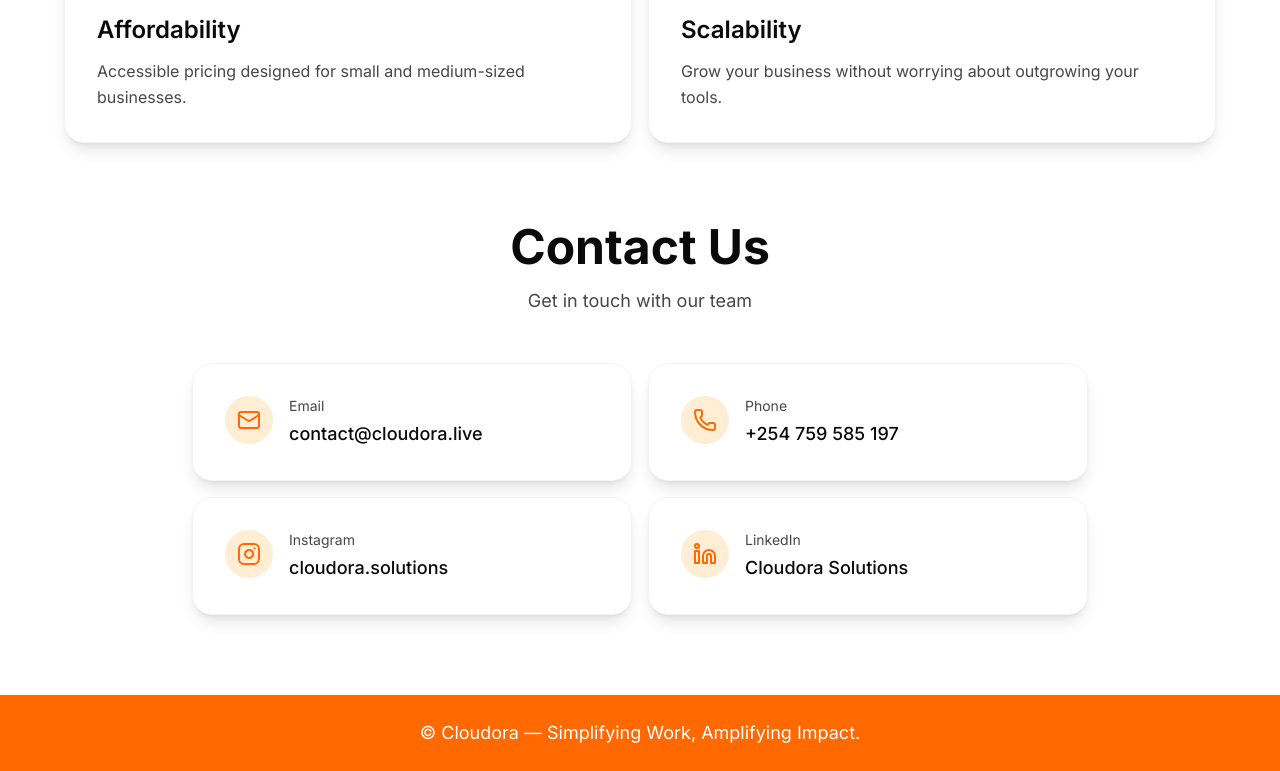
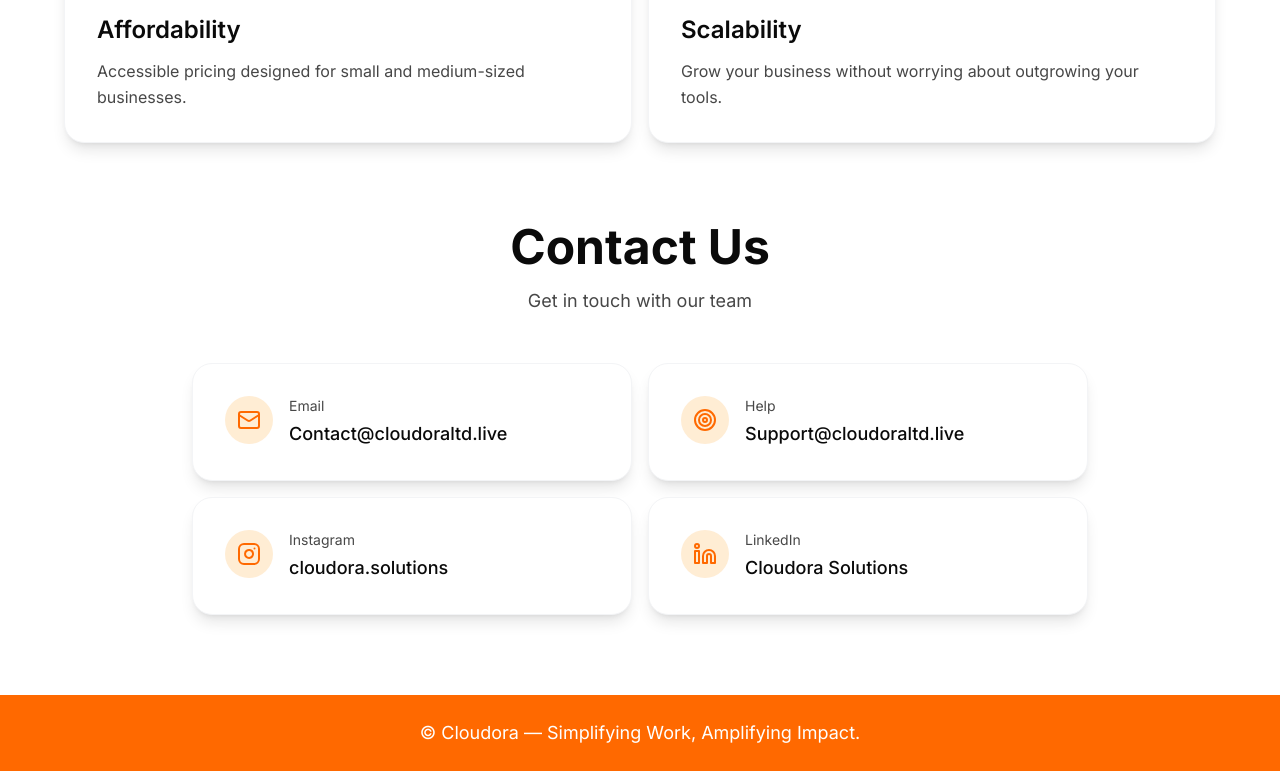
Before and after one commit to suiteivy/Cloudora-Website, a React (Vite) app in the folder frontend/: page / in a window 1280 px wide. Shown: the part 2649-3420 px from the top of the page. Built offline with nearby package versions, Linux system fonts and the light colour scheme; no server answers.

Commit message:
contact details

```diff
--- a/frontend/src/components/Contacts.tsx
+++ b/frontend/src/components/Contacts.tsx
@@ -1,4 +1,4 @@
-import { Mail, Phone, Instagram, Linkedin } from "lucide-react"
+import { Mail, Phone, Instagram, Linkedin, Target } from "lucide-react"
 import { Card } from "./ui/card"
 
 interface PageProps {
@@ -11,14 +11,14 @@
     {
       icon: Mail,
       label: "Email",
-      value: "contact@cloudora.live",
-      link: "mailto:contact@cloudora.live"
+      value: "Contact@cloudoraltd.live",
+      link: "mailto:Contact@cloudoraltd.live"
     },
     {
-      icon: Phone,
-      label: "Phone",
-      value: "+254 759 585 197",
-      link: "tel:+254759585197"
+      icon: Target,
+      label: "Help",
+      value: "Support@cloudoraltd.live",
+      link: "mailto:Support@cloudoraltd.live"
     },
     {
       icon: Instagram,
```
Also changed, not shown: frontend/public/cloudy.svg.
